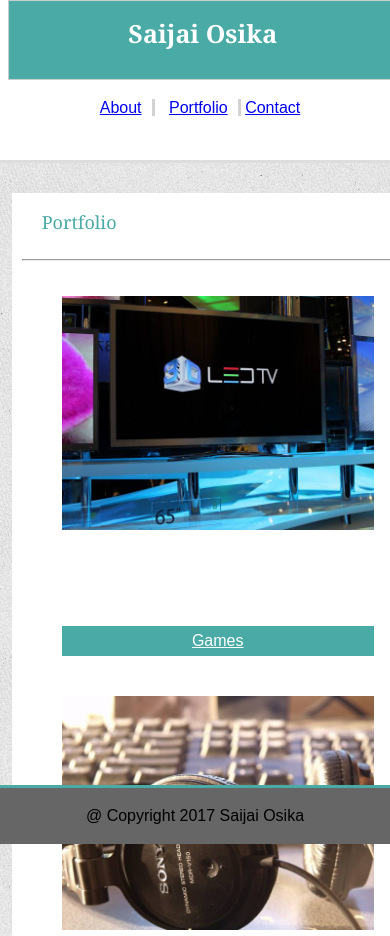
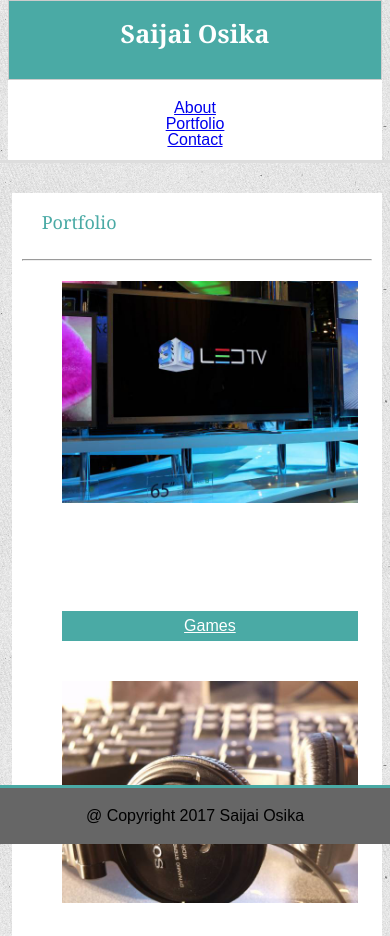
Before and after one commit to sosika/Responsive-Portfolio, a plain HTML site: page portfolio.html in a window 390 px wide. Shown: the top 936 px of the page. Drawn offline with Linux system fonts and the light colour scheme.

Commit message:
1126 update

```diff
--- a/assets/css/style.css
+++ b/assets/css/style.css
@@ -196,12 +196,12 @@ footer {
 		width: 100%;
 	}
 	.container1 {
-		width: 100%;
+		width: 96%;
 		margin-left: 2%;
 		margin-right: 2%;
 	}
 	.container2 {
-		width: 100%;
+		width: 96%;
 		margin-right: 2%;
 		margin-left: 2%;
 	}
@@ -211,34 +211,50 @@ footer {
 	nav {
 		margin-right: 2%;
 	}
+	.container_image {
+		margin: 20px;
+	}
 
 }
 @media screen and (max-width: 640px) {
+	.container-header {
+		background-image: url("../images/texturetastic_gray.png");
+	}
 	.content-wrapper {
 		width: 100%;
 	}
 	nav {
-		clear: inherit;
-		width: 100%;
+		clear: both;
+		width: 96%;
 		text-align: center;
-		margin: 0;
+		margin: ;
+	}
+	nav a {
+		margin: 65px;
+		width: 33.33%;
+		padding: 0;
+		text-align: center;
+	}
+	.v1 {
+		border: none;
+		padding: 0;
 	}
 	header {
-		width: 100%;
+		width: 96%;
 	}
 	.container1 {
-		width: 100%;
+		width: 95%;
 		margin-left: 3%;
 		margin-right: 3%;
 	}
 	.container2 {
-		width: 100%;
+		width: 95%;
 		margin-left: 3%;
 		margin-right: 3%;
 		margin-top: 40px;
 		margin-bottom: 40px;
 	}
-		.container_image {
+	.container_image {
 		width: 80%;
 		margin-right: 0;
 		margin-left: 50px;
```
